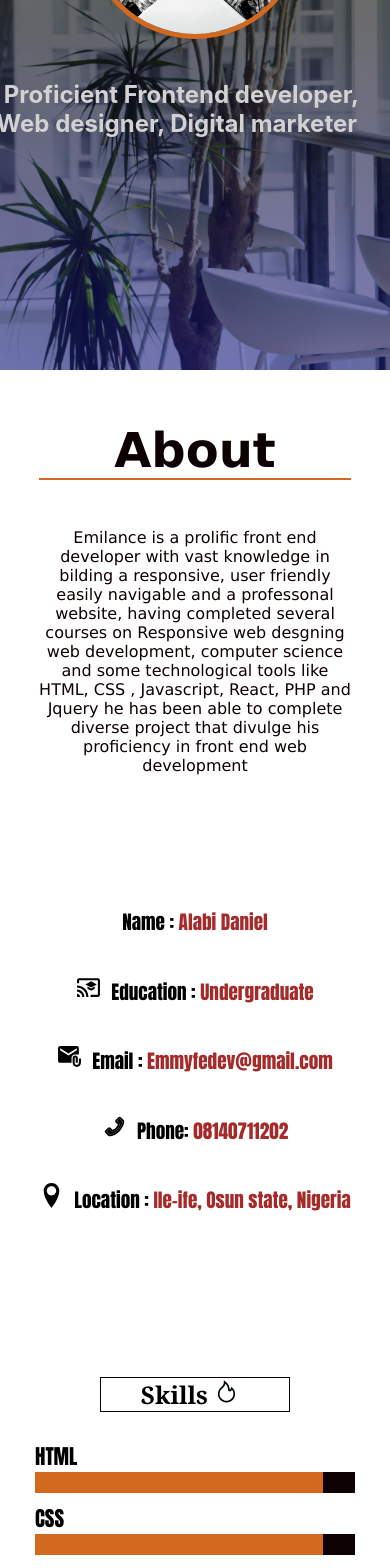
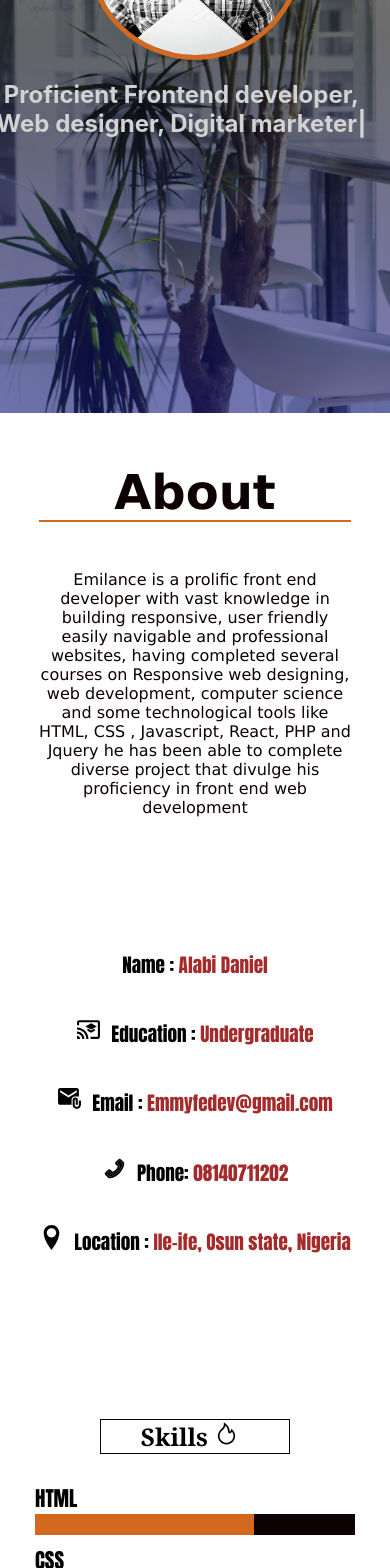
Before and after one commit to Emilance/Emmyportfolio, a React (Create React App) app: page / in a window 390 px wide. Shown: the part 432-2000 px from the top of the page. Built offline with nearby package versions, Linux system fonts and the light colour scheme.

Commit message:
animated progress added

```diff
--- a/src/components/component/Skill.js
+++ b/src/components/component/Skill.js
@@ -4,7 +4,10 @@ const Skill = (props) => {
     return (<>
         <div className='progress'>
             <label>{props.label}</label>
-            <progress className={props.class} max={props.max} value={props.value}></progress>
+            <div className= {props.parentClass}>
+            <div className={props.class}>
+           </div>
+          </div>
         </div>
     </>
     );}
--- a/src/components/sections/About.js
+++ b/src/components/sections/About.js
@@ -5,12 +5,12 @@ import {AiOutlineFire} from 'react-icons/ai'
 
 const About = () => {
    const Skills = [
-       {label : 'HTML', max : '100',  value : '90' , class:'html'},
-       {label : 'CSS', max : '100',  value : '90' , class:'css'},
-       {label : 'JAVASCRIPT', max : '100',  value : '79' , class:'javascript'},
-       {label : 'JQUERY', max : '100',  value : '69' , class:'jquery'},
-       {label : 'REACT', max : '100',  value : '70' , class:'react'},
-       {label : 'PHP', max : '100',  value : '60' , class:'php'}
+    {label : 'HTML', parentClass:'progressBar',class:'html'},
+    {label : 'CSS', parentClass:'progressBar' , class:'css'},
+    {label : 'JAVASCRIPT', parentClass:'progressBar' , class:'javascript'},
+    {label : 'JQUERY', parentClass:'progressBar' , class:'jquery'},
+    {label : 'REACT',parentClass:'progressBar' , class:'react'},
+    {label : 'PHP', parentClass:'progressBar' , class:'php'}
 
    ]
 
@@ -18,8 +18,8 @@ const About = () => {
         <div id='about' className='aboutContainer'>
             <h1 className='sectiontitle'>About</h1>
             <p className='aboutme'>Emilance is a prolific front end developer
-            with vast knowledge in bilding a responsive, user friendly easily navigable and a professonal website, having
-            completed several courses on Responsive web desgning web development, computer science and some technological tools like HTML, CSS ,
+            with vast knowledge in building  responsive, user friendly easily navigable and  professional websites, having
+            completed several courses on Responsive web designing, web development, computer science and some technological tools like HTML, CSS ,
             Javascript, React, PHP and Jquery he has been able to complete diverse project that divulge his proficiency in front end  web  development</p>
             <div className='skillAndInfo' >
                 <div className='info'>
--- a/src/components/sections/page.css
+++ b/src/components/sections/page.css
@@ -139,20 +139,50 @@
     padding: 5px;
 }
 
-progress{
+.progressBar{
     width :20rem;
     height:1.3rem;
+    background-color: var(--color-header);
+
+}
+.html,.css, .javascript, .jquery, .react, .php{
+    height:1.3rem;
+    background-color: var(--color-primary);
+    animation:progress 7s  linear  infinite;
+    animation-delay: 2s;
+}
+@keyframes progress {
+    10% {
+        width:10%
+    }
+
+    50% {
+        width:50%
+    }
+    60% {
+        width:60%
+    }
+    70% {
+        width:70%
+    }
+
 
 }
 
-progress::-webkit-progress-bar {
-    background-color: var(--color-header);
+.html, .css{
+    width: 90%;
 }
-progress::-webkit-progress-value {
-    background-color: var(--color-primary);
+.javascript{
+    width: 79%;
 }
-progress[value]{
-   background-color:blue;
+.jquery{
+    width: 69%;
+}
+.react{
+    width: 70%;
+}
+.php{
+    width: 60%;
 }
 
 .aicon{
@@ -195,6 +225,13 @@ progress[value]{
     margin:1rem;
     display: flex;
     flex-direction: column;
+    transition: 0.5s all ease;
+    padding-bottom: 1rem;
+}
+
+.sServiceContainer:hover{
+    width:31%;
+    height: 90vh;
 }
 
 .serviceDisplayArea{
@@ -231,10 +268,11 @@ progress[value]{
     margin-bottom: 1rem;
 }
 .sbtn, .sbtn>a{
-    width: 60%;
+    width: 65%;
     font-size: 0.8rem;
+
+    border-radius: 7px;
     text-decoration: none;
-    color:var(--color-header);
     font-family: Impact, Haettenschweiler, 'Arial Narrow Bold', sans-serif;
 }
 
@@ -242,9 +280,11 @@ progress[value]{
     color: var(--color-light);
     background-color: var(--color-header);
 }
-.sbtn>a{
+.sbtn > a{
+    text-decoration: none;
+    color:inherit;
+    width: 12rem;
 
-    color: inherit;
 
 }
 
@@ -270,6 +310,7 @@ progress[value]{
 .portspace{
      margin-bottom: 0;
      margin-top: 5rem;
+     transition: 1s;
 }
 
 .port-btn-container {
@@ -320,6 +361,7 @@ height:90vh;
 margin:0 5px 10px 5px;
 position: relative;
 padding-top: 0;
+transition: 1s;
 
 }
 
@@ -350,12 +392,15 @@ padding-top: 0;
 
 }
 
-.activeslide {
+.active {
   opacity:1;
+  transition-duration: 1s;
+  transform: scale(1.04);
 }
 
 .slide{
     opacity:0;
+    transition-duration: 1s ease;
 }
 
 .leftarrow {
@@ -404,6 +449,11 @@ padding-top: 0;
     }
 
 }
+
+
+
+
+
 
 
 
@@ -503,7 +553,7 @@ padding-top: 0;
 
 @media (max-width: 600px){
     .headerContainer{
-        height: 85vh;
+        height: 90vh;
         display: flex;
         flex-direction: column;
         justify-content: center;
@@ -539,7 +589,13 @@ padding-top: 0;
     }
     .sServiceContainer{
         width:70%;
+        padding-bottom: 1.5rem;
     }
+    .sServiceContainer:hover{
+        width:72%;
+        height: 90vh;
+    }
+
     .port-btn-container{
         width:90%;
         margin: 0 1.15rem 0 1.15rem;
```
